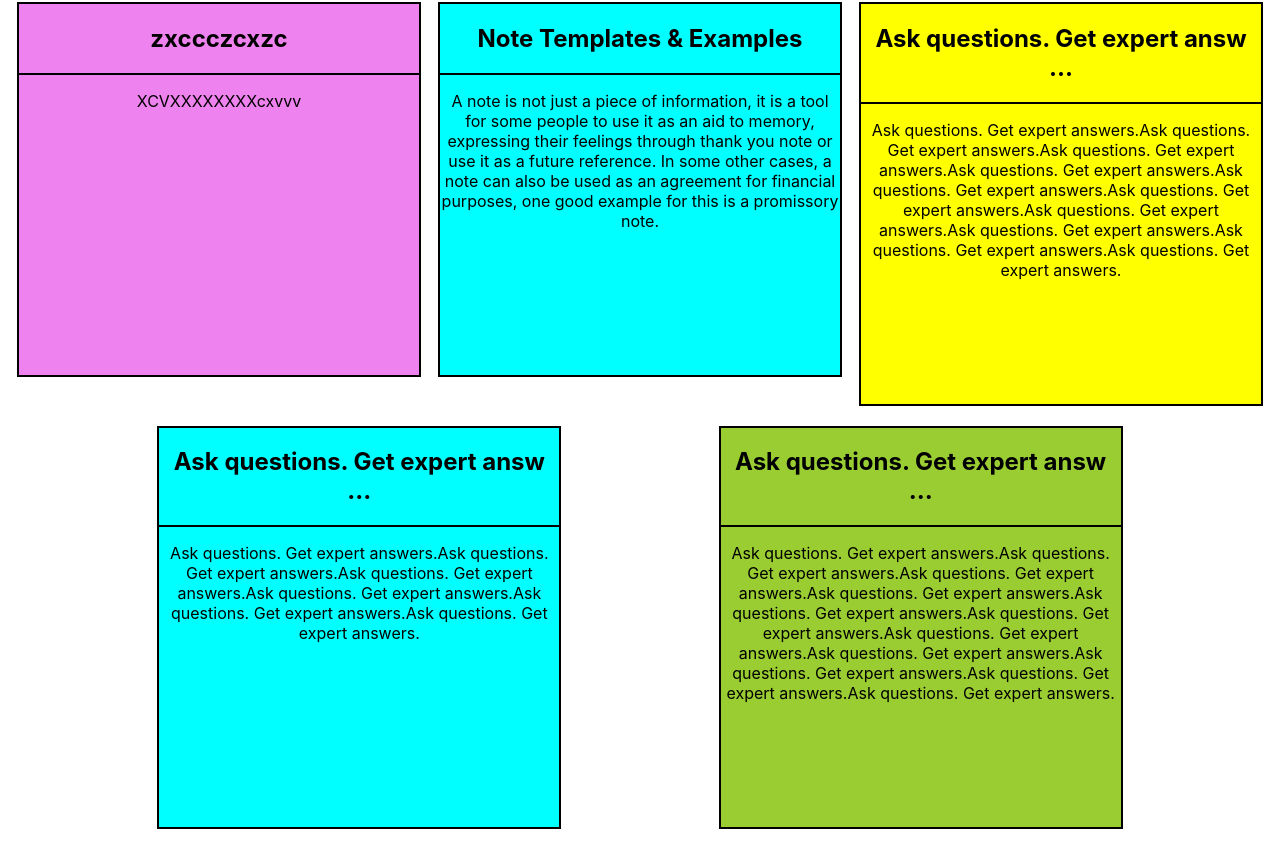
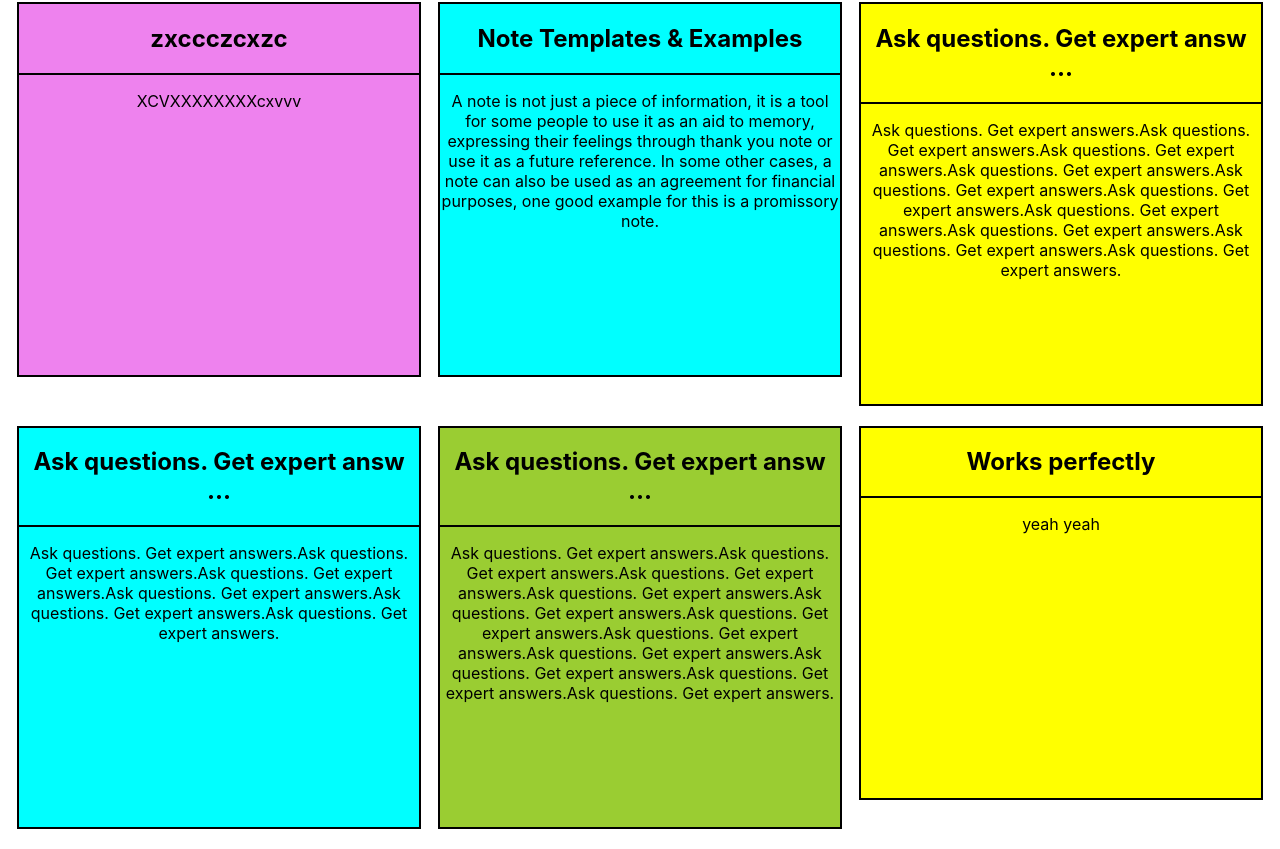
Before and after one commit to AkbarIsmayilov/Step-Project-React, a React (Create React App) app in the folder react-step-project/: page / in a window 1280 px wide. Shown: the part 499-1348 px from the top of the page. Built offline with nearby package versions, Linux system fonts and the light colour scheme; data requests are answered from the project's data file.

Commit message:
optimised CreatePage

```diff
--- a/react-step-project/public/db.json
+++ b/react-step-project/public/db.json
@@ -32,14 +32,14 @@
       "noteTitle": "Note Templates & Examples",
       "noteDescription": "A note is not just a piece of information, it is a tool for some people to use it as an aid to memory, expressing their feelings through thank you note or use it as a future reference. In some other cases, a note can also be used as an agreement for financial purposes, one good example for this is a promissory note.",
       "color": "#00ffff",
-      "status": true,
+      "status": false,
       "id": 13
     },
     {
       "noteTitle": "Ask questions. Get expert answers.",
       "noteDescription": "Ask questions. Get expert answers.Ask questions. Get expert answers.Ask questions. Get expert answers.Ask questions. Get expert answers.Ask questions. Get expert answers.Ask questions. Get expert answers.Ask questions. Get expert answers.Ask questions. Get expert answers.Ask questions. Get expert answers.Ask questions. Get expert answers.",
       "color": "#ffff00",
-      "status": true,
+      "status": false,
       "id": 14
     },
     {
@@ -55,6 +55,13 @@
       "color": "#9acd32",
       "status": true,
       "id": 16
+    },
+    {
+      "noteTitle": "Works perfectly",
+      "noteDescription": "yeah yeah ",
+      "color": "#ffff00",
+      "status": true,
+      "id": 17
     }
   ]
 }
--- a/react-step-project/src/App.js
+++ b/react-step-project/src/App.js
@@ -1,10 +1,11 @@
 import React, {useEffect, useState} from 'react';
 import CreateForm from "./pages/CreateForm/CreateForm";
 import NoteItemPage from "./pages/NoteItemPage/NoteItemPage";
-import Home from './components/Home/Home';
-import logo from './notes.png';
+import Home from './pages/Home/Home';
+import Layout from "./pages/Layout/Layout";
 import {Link} from "react-router-dom";
 import {Route} from "react-router";
+import logo from './notes.png';
 import './App.css';
 
 import {NotesProvider} from './components/NotesContext/NotesContext';
@@ -36,19 +37,7 @@ function App() {
     return (
         <NotesProvider>
             <div className="App">
-
-                <header className={'header'}>
-                    <Link className={'logo-holder'} to={'/'}>
-                        <img className={'logo'} src={logo} alt=""/>
-                        <h1 className={'logo-text'}>NotesApp</h1>
-                    </Link>
-                    <div className={'links-holder'}>
-                        <Link className={'actual'} to={'/actual'}>Actual</Link>
-                        <Link className={'archive'} to={'/archive'}>Archive</Link>
-                        <div className={'vertical-lines'}></div>
-                        <Link className={'create'} to={'/create'}>Create</Link>
-                    </div>
-                </header>
+                <Layout>
                     <main>
                         <Route path={'/'} exact={true} render={() => <Home show={'all'}/>}/>
                         <Route path={'/actual'} render={() => <Home show={'actual'}/>}/>
@@ -56,7 +45,9 @@ function App() {
                         <Route path={'/create'} component={CreateForm}/>
                         <Route path={'/notes/:noteID'} render={singleNoteItemHandler}/>
                     </main>
+                </Layout>
             </div>
+
 </NotesProvider>
     );
 }
--- a/react-step-project/src/components/Home/Home.js
+++ b/react-step-project/src/pages/Home/Home.js
@@ -1,6 +1,6 @@
 import React, {useContext} from 'react';
-import {NotesContext} from "../NotesContext/NotesContext";
-import NoteItem from "../NoteItem/NoteItem";
+import {NotesContext} from "../../components/NotesContext/NotesContext";
+import NoteItem from "../../components/NoteItem/NoteItem";
 import './Home.css';
 
 const Home = (props) => {
--- /dev/null
+++ b/react-step-project/src/pages/Layout/Layout.js
@@ -0,0 +1,25 @@
+import React from 'react';
+import {Link} from "react-router-dom";
+import logo from "../../notes.png";
+
+const Layout = ({children}) => {
+    return (
+        <div>
+            <header className={'header'}>
+                <Link className={'logo-holder'} to={'/'}>
+                    <img className={'logo'} src={logo} alt=""/>
+                    <h1 className={'logo-text'}>NotesApp</h1>
+                </Link>
+                <div className={'links-holder'}>
+                    <Link className={'actual'} to={'/actual'}>Actual</Link>
+                    <Link className={'archive'} to={'/archive'}>Archive</Link>
+                    <div className={'vertical-lines'}></div>
+                    <Link className={'create'} to={'/create'}>Create</Link>
+                </div>
+            </header>
+            {children}
+        </div>
+    );
+};
+
+export default Layout;
--- a/react-step-project/src/pages/NoteItemPage/NoteItemPage.js
+++ b/react-step-project/src/pages/NoteItemPage/NoteItemPage.js
@@ -56,18 +56,19 @@ const NoteItemPage = (props) => {
     };
 
     const deleteNoteHandler = () => {
+
         fetch(`http://localhost:3333/notes/${id}`, {
             method: 'DELETE'
         }).then(() =>{});
     };
-    const openModal = () => {
-            setModal(true);
-    };
+    // const openModal = () => {
+    //         setModal(true);
+    // };
 
     const closeModal = (e) => {
 
         if (e.target == e.currentTarget) {
-            setModal(false);
+            setModal(!modal);
         }
     };
 
@@ -81,7 +82,7 @@ const NoteItemPage = (props) => {
             <div className="single-buttons">
                 <button  className="single-btn" onClick={editNoteHandler}>{editButton ? "EDIT" : "SAVE"}</button>
                 <button onClick={archiveNoteHandler} className="single-btn">{status ? "ARCHIVE" : "ACTUALISE"}</button>
-                <button onClick={openModal} className="single-btn">DELETE</button>
+                <button onClick={closeModal} className="single-btn">DELETE</button>
             </div>
             {modal ? <ModalWindow closeModal={closeModal} delete={deleteNoteHandler}/> : null}
         </div>
```
Also changed, not shown: react-step-project/src/pages/Home/Home.css (renamed from react-step-project/src/components/Home/Home.css), react-step-project/src/pages/Layout/Layout.scss (added). Lines whose indentation alone changed are shown as unchanged.
